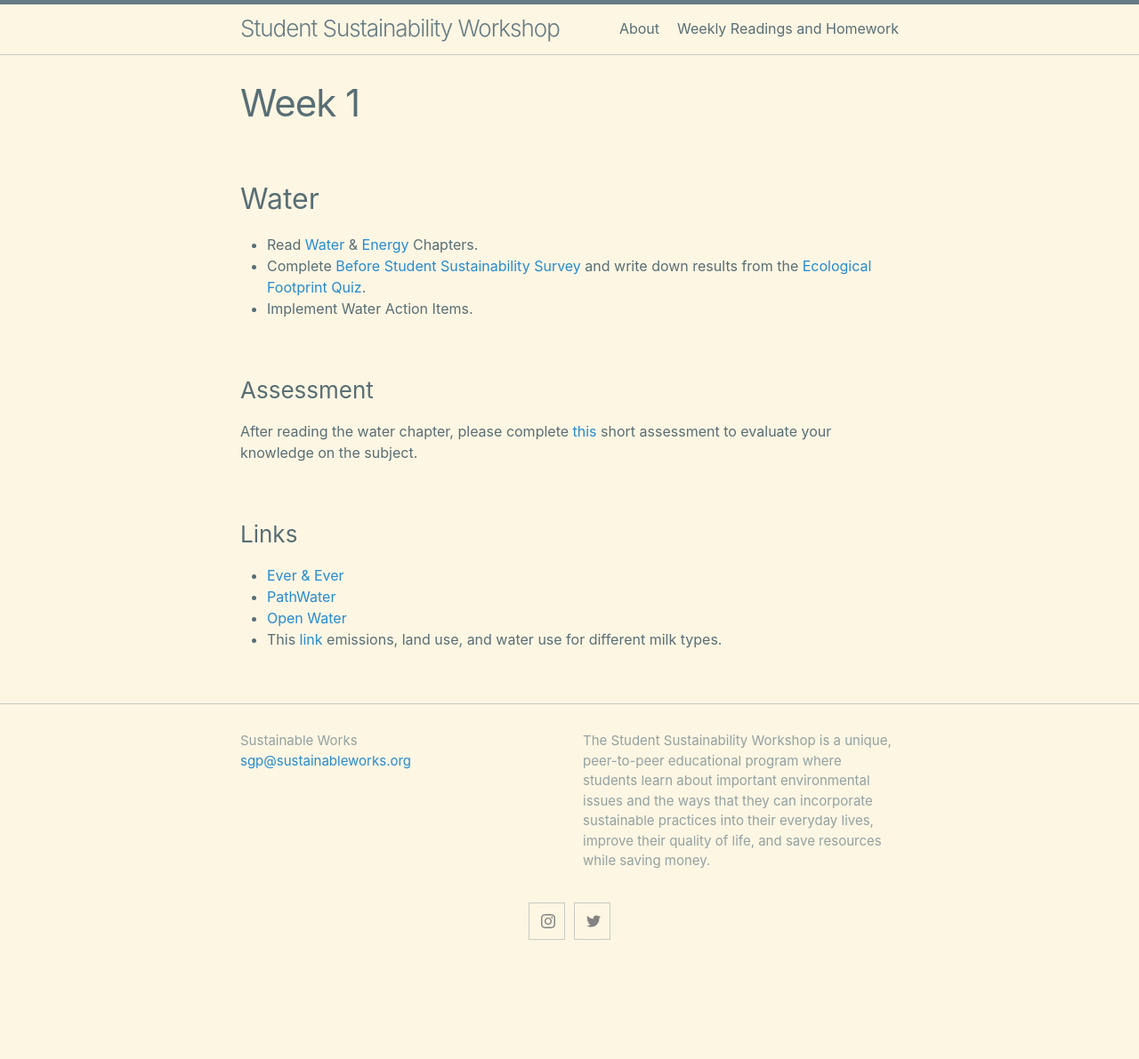
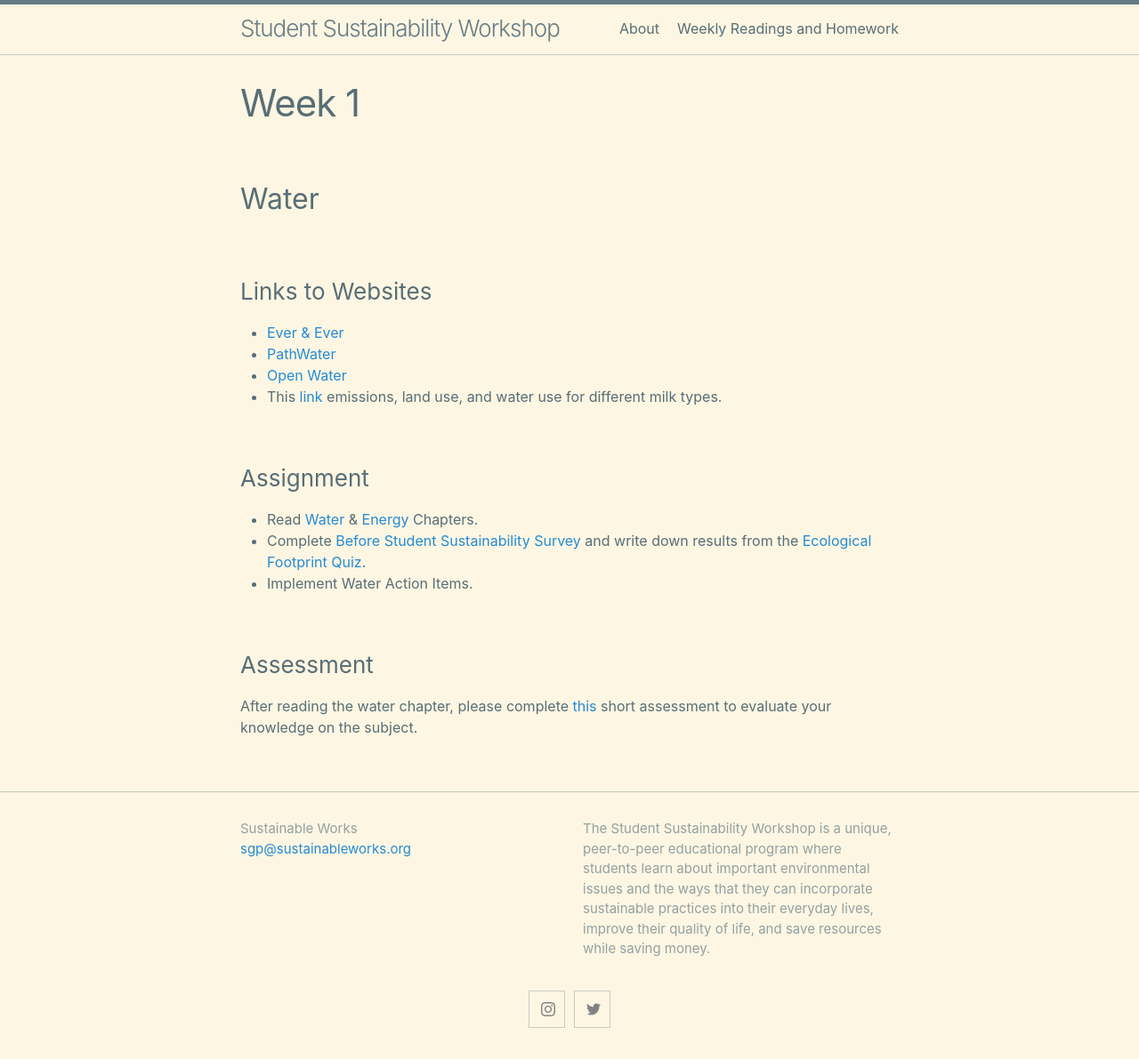
Before and after one commit to miquiztlicollective/smc-ssw, a Jekyll site: the page built from _posts/2020-03-31-week-1.md, in a window 1280 px wide. Shown: the whole page at 89% size. Built offline with Jekyll 4.4.1, drawn with Linux system fonts in a browser that asks for light colours; before the commit the page ends 1092 px from its top, so only the background shows below that; some of the changed lines change nothing that is shown.

Commit message:
I updated week 1 with the new structure we will use now

```diff
--- a/_posts/2020-03-31-week-1.md
+++ b/_posts/2020-03-31-week-1.md
@@ -1,10 +1,19 @@
 ---
 layout: page
 title: Week 1
-categories: hw
+categories: homework
 ---
 
 ## Water
+
+### Links to Websites
+
+* [Ever &  Ever][link to can water 1]
+* [PathWater][link to can water 2]
+* [Open Water][link to can water 3]
+* This [link][link to break down] emissions, land use, and water use for different milk types.
+
+### Assignment
 
 * Read [Water][link to water chapter] & [Energy][link to energy chapter] Chapters.
 * Complete [Before Student Sustainability Survey][link to before survey] and write down results from the [Ecological Footprint Quiz][link to footprint quiz].
@@ -13,14 +22,6 @@ categories: hw
 ### Assessment
 
 After reading the water chapter, please complete [this][link to water assessment] short assessment to evaluate your knowledge on the subject.
-
-### Links
-
-* [Ever &  Ever][link to can water 1]
-* [PathWater][link to can water 2]
-* [Open Water][link to can water 3]
-* This [link][link to break down] emissions, land use, and water use for different milk types.
-
 
 [link to footprint quiz]: https://www.google.com/url?q=http://www.footprintnetwork.org/resources/footprint-calculator/&sa=D&ust=1585544784627000&usg=AFQjCNFwgyCNUz0emwtCiUrhEHbqvdHUpw
 
```
